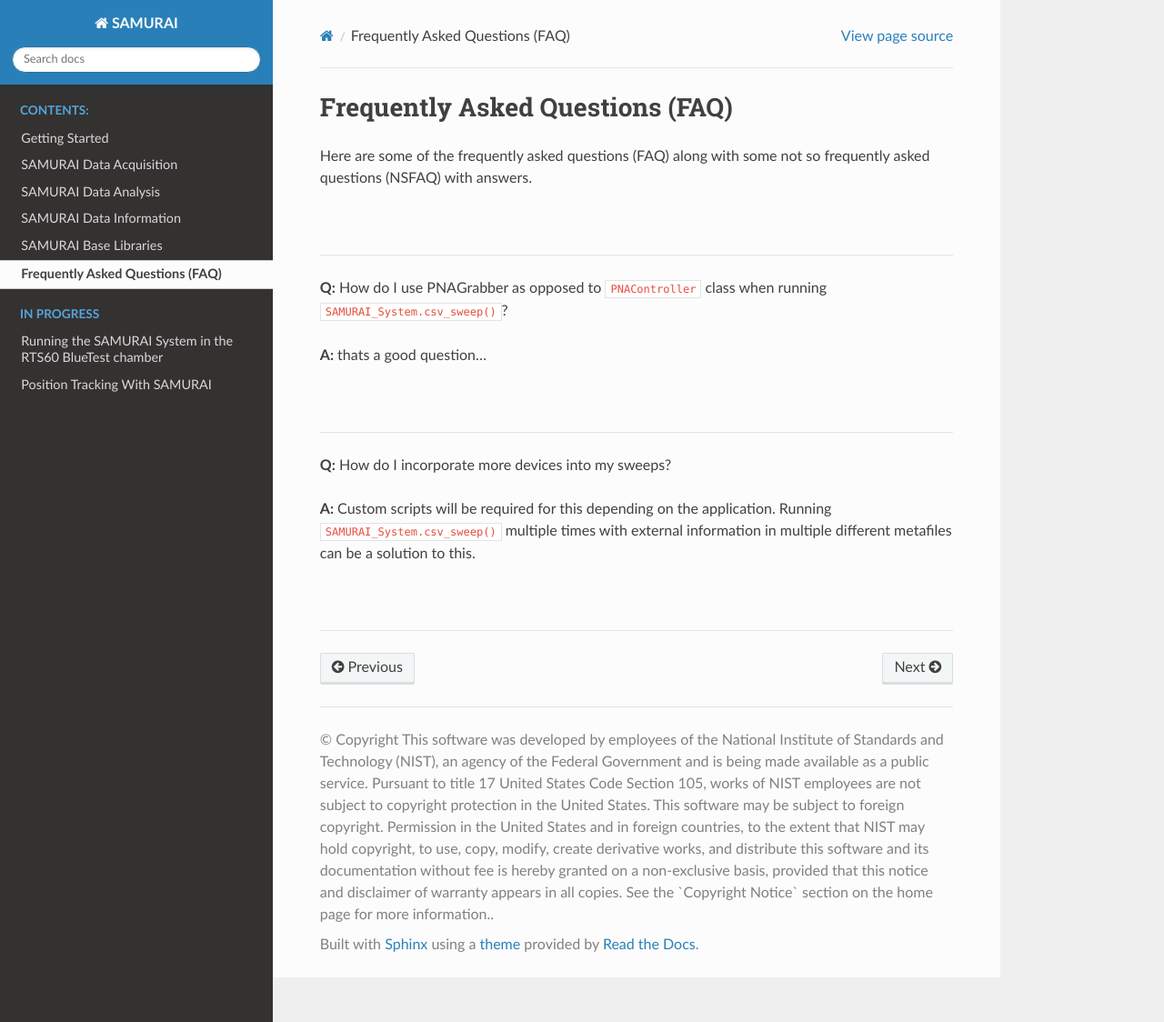
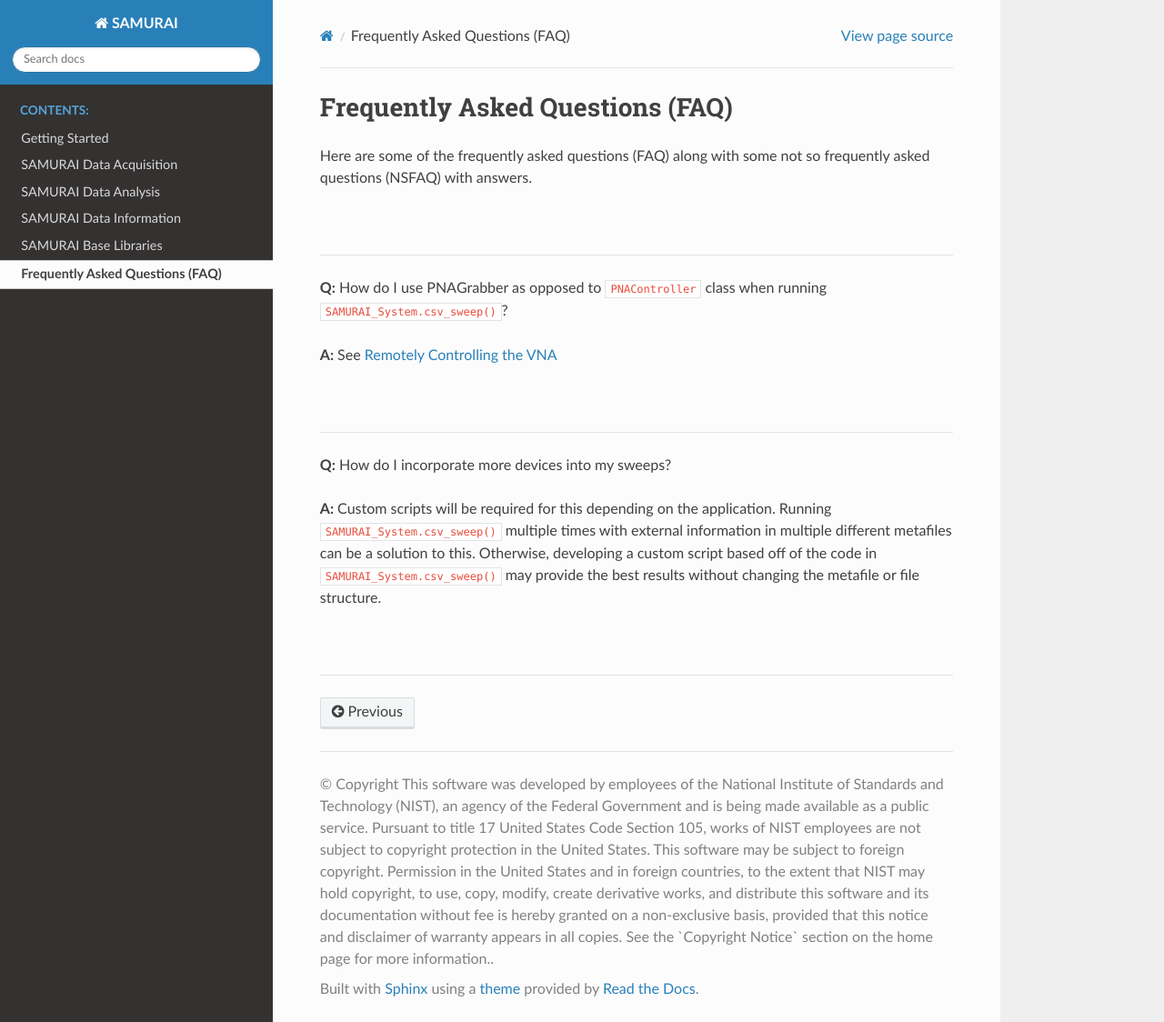
Before and after one commit to usnistgov/SAMURAI, a Sphinx documentation site: the page built from docs/faq.rst, in a window 1280 px wide and 1124 px high. Shown: the whole window at 91% size. Built offline with Sphinx 7.4.7 and the Read the Docs theme 2.0.0, drawn with Linux system fonts in a browser that asks for light colours; pages that are not in the unit, such as notebooks, are missing from menus.

Commit message:
updates for review by ubc

```diff
--- a/docs/faq.rst
+++ b/docs/faq.rst
@@ -10,7 +10,7 @@ Here are some of the frequently asked questions (FAQ) along with some not so fre
 
 **Q:** How do I use PNAGrabber as opposed to :code:`PNAController` class when running :code:`SAMURAI_System.csv_sweep()`?
 
-**A:** thats a good question...
+**A:** See :ref:`running-the-vna`
 
 |
 
@@ -21,6 +21,8 @@ Here are some of the frequently asked questions (FAQ) along with some not so fre
 
 **A:** Custom scripts will be required for this depending on the application. Running :code:`SAMURAI_System.csv_sweep()` multiple times with
 external information in multiple different metafiles can be a solution to this.
+Otherwise, developing a custom script based off of the code in :code:`SAMURAI_System.csv_sweep()` may provide the best results
+without changing the metafile or file structure.
 
 |
 
--- a/docs/index.rst
+++ b/docs/index.rst
@@ -45,11 +45,6 @@ Table of Contents
    :maxdepth: 2
    :caption: Contents:
 
-.. toctree::
-   acquisition/running_bluetest
-   acquisition/position_tracking
-   :caption: In Progress
-
 Copyright Notice
 -----------------------
 This software was developed by employees of the National Institute of Standards and Technology (NIST), an agency of the Federal Government and is being made available as a public service. Pursuant to title 17 United States Code Section 105, works of NIST employees are not subject to copyright protection in the United States.  This software may be subject to foreign copyright.  Permission in the United States and in foreign countries, to the extent that NIST may hold copyright, to use, copy, modify, create derivative works, and distribute this software and its documentation without fee is hereby granted on a non-exclusive basis, provided that this notice and disclaimer of warranty appears in all copies.
```
